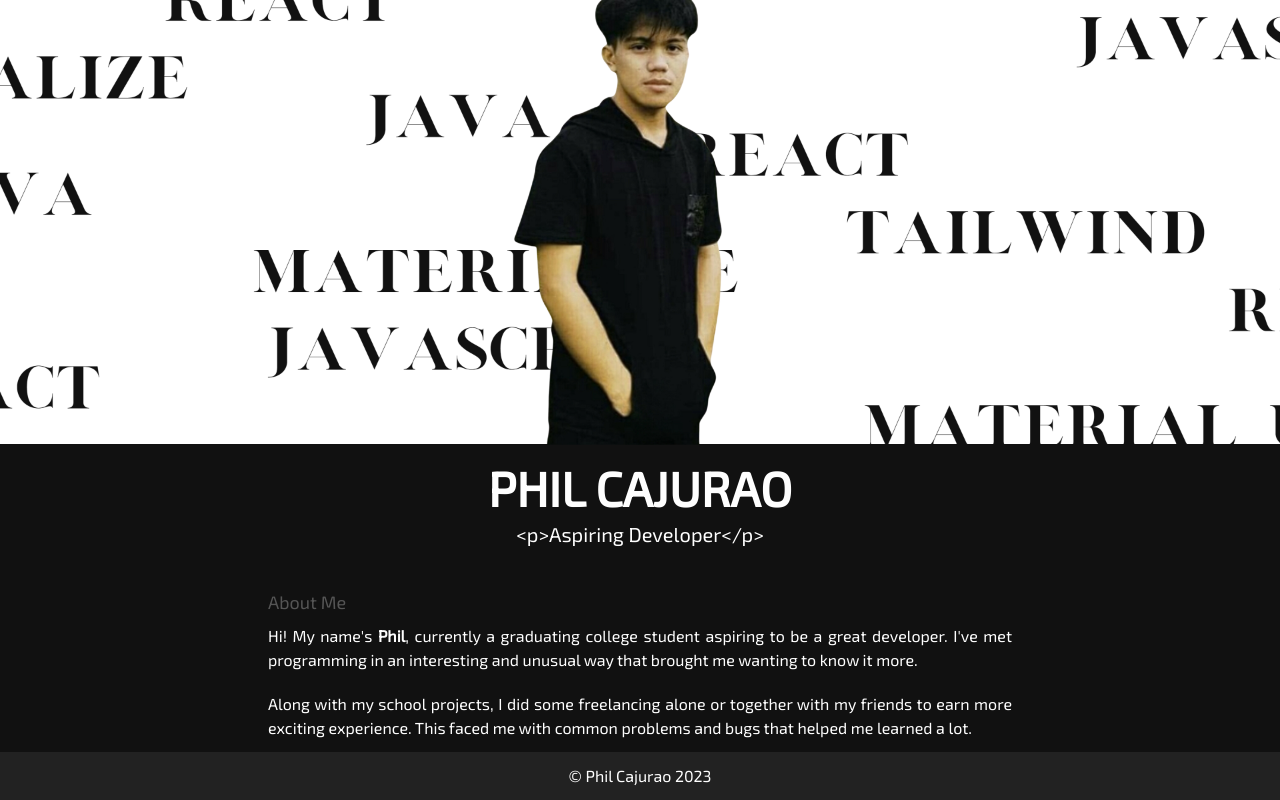
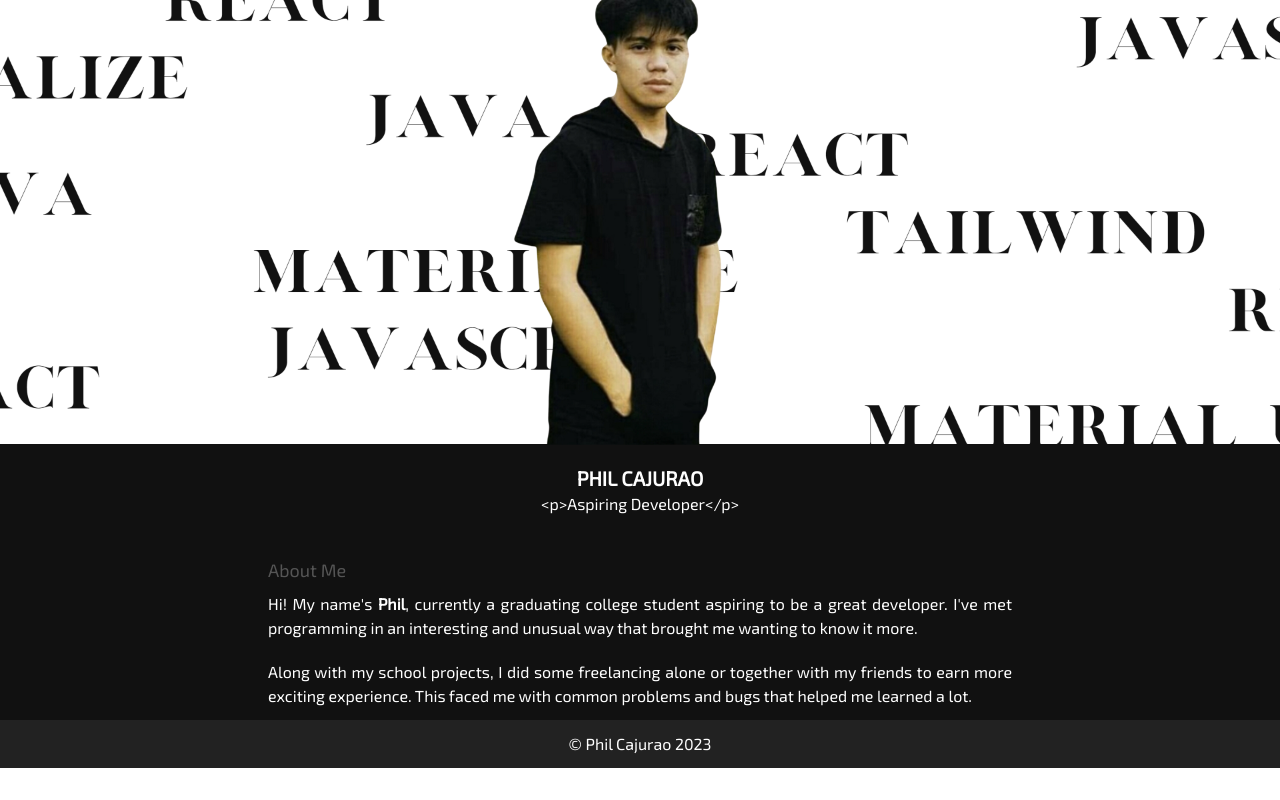
Before and after one commit to philcajurao/philcajurao.github.io, a React (Create React App) app: page / in a window 1280 px wide. Shown: the part 252-1052 px from the top of the page. After the commit the page ends 1020 px from the top, so only its background shows below. Built offline with nearby package versions, Linux system fonts and the light colour scheme; the HTML template or start-up script is replaced by a standard one.

Commit message:
Refactored code

```diff
--- a/src/App.js
+++ b/src/App.js
@@ -2,6 +2,9 @@ import React from "react";
 import { BiMenu } from "react-icons/bi";
 import phil from "./images/Phil.png";
 import bg from "./images/Background.png";
+import NavBar from "./components/NavBar";
+import Content from "./components/Content";
+import Footer from "./components/Footer";
 
 function App() {
   const handleContextMenu = (e) => {
@@ -17,34 +20,7 @@ function App() {
       onContextMenu={handleContextMenu}
       onDoubleClick={handleDoubleClick}
     >
-      <div className="navbar top-0 w-full z-20">
-        <div className="fixed flex px-7 justify-between w-full">
-          <button className="p-3 font-extrabold">Phil.</button>
-          <div className="flex">
-            <BiMenu
-              size={30}
-              className="cursor-pointer sm:hidden self-center"
-            />
-            <ul className="sm:flex hidden ">
-              <li>
-                <button className="p-3 cursor-pointer transition duration-300 hover:bg-[#111] hover:text-[#fefefe]">
-                  About me
-                </button>
-              </li>
-              <li>
-                <button className="p-3 cursor-pointer transition duration-300 hover:bg-[#111] hover:text-[#fefefe]">
-                  Projects
-                </button>
-              </li>
-              <li>
-                <button className="p-3 cursor-pointer transition duration-300 hover:bg-[#111] hover:text-[#fefefe]">
-                  Contacts
-                </button>
-              </li>
-            </ul>
-          </div>
-        </div>
-      </div>
+      <NavBar />
       <div className="fixed inset-0 z-[-1]">
         <img src={bg} alt="Background" className="w-full h-full object-cover" />
       </div>
@@ -57,34 +33,9 @@ function App() {
         />
       </div>
 
-      <div className="content bg-[#111] p-3 bottom-0 z-20">
-        <div className="text-[#fefefe] flex flex-col items-center mx-[20vw]">
-          <div className="flex flex-col items-center mt-2">
-            <h1 className="font-bold sm:text-5xl text-2xl">PHIL CAJURAO</h1>
-            <p className="sm:text-xl text-base sm:mt-2">&lt;p&gt;Aspiring Developer&lt;/p&gt;</p>
-          </div>
-          <div className="mt-10">
-            <h2 className="text-[#555] text-lg">About Me</h2>
-            <div className="flex flex-col space-y-5 mt-2 text-justify">
-              <p className="">
-                Hi! My name's <b>Phil</b>, currently a graduating college student aspiring
-                to be a great developer. I've met programming in an interesting
-                and unusual way that brought me wanting to know it more.
-              </p>
-              <p className="">
-                Along with my school projects, I did some freelancing alone or
-                together with my friends to earn more exciting experience. This
-                faced me with common problems and bugs that helped me learned a
-                lot.
-              </p>
-            </div>
-          </div>
-        </div>
-      </div>
+     <Content />
 
-      <div className="footer bg-[#222] text-[#fefefe] flex justify-center p-3">
-        <p>© Phil Cajurao 2023</p>
-      </div>
+     <Footer />
     </div>
   );
 }
--- /dev/null
+++ b/src/components/Content.js
@@ -0,0 +1,32 @@
+import React from 'react'
+
+function Content() {
+    return (
+        <div className="content bg-[#111] p-3 bottom-0 z-20">
+            <div className="text-[#fefefe] flex flex-col items-center mx-[20vw]">
+                <div className="flex flex-col items-center mt-2">
+                    <h1 className="font-bold text-xl">PHIL CAJURAO</h1>
+                    <p className="">&lt;p&gt;Aspiring Developer&lt;/p&gt;</p>
+                </div>
+                <div className="mt-10">
+                    <h2 className="text-[#555] text-lg">About Me</h2>
+                    <div className="flex flex-col space-y-5 mt-2 text-justify">
+                        <p className="">
+                            Hi! My name's <b>Phil</b>, currently a graduating college student aspiring
+                            to be a great developer. I've met programming in an interesting
+                            and unusual way that brought me wanting to know it more.
+                        </p>
+                        <p className="">
+                            Along with my school projects, I did some freelancing alone or
+                            together with my friends to earn more exciting experience. This
+                            faced me with common problems and bugs that helped me learned a
+                            lot.
+                        </p>
+                    </div>
+                </div>
+            </div>
+        </div>
+    )
+}
+
+export default Content
--- /dev/null
+++ b/src/components/Footer.js
@@ -0,0 +1,11 @@
+import React from 'react'
+
+function Footer() {
+    return (
+        <div className="footer bg-[#222] text-[#fefefe] flex justify-center p-3">
+            <p>© Phil Cajurao 2023</p>
+        </div>
+    )
+}
+
+export default Footer
--- /dev/null
+++ b/src/components/NavBar.js
@@ -0,0 +1,37 @@
+import React from 'react'
+import { BiMenu } from 'react-icons/bi'
+
+function NavBar() {
+  return (
+    <div className="navbar top-0 w-full z-20">
+        <div className="fixed flex px-7 justify-between w-full">
+          <button className="p-3 font-extrabold">Phil.</button>
+          <div className="flex">
+            <BiMenu
+              size={30}
+              className="cursor-pointer sm:hidden self-center"
+            />
+            <ul className="sm:flex hidden ">
+              <li>
+                <button className="p-3 cursor-pointer transition duration-300 hover:bg-[#111] hover:text-[#fefefe]">
+                  About me
+                </button>
+              </li>
+              <li>
+                <button className="p-3 cursor-pointer transition duration-300 hover:bg-[#111] hover:text-[#fefefe]">
+                  Projects
+                </button>
+              </li>
+              <li>
+                <button className="p-3 cursor-pointer transition duration-300 hover:bg-[#111] hover:text-[#fefefe]">
+                  Contacts
+                </button>
+              </li>
+            </ul>
+          </div>
+        </div>
+      </div>
+  )
+}
+
+export default NavBar
```
Also changed, not shown: 1 other file (tests, documents, lock files or other folders).
